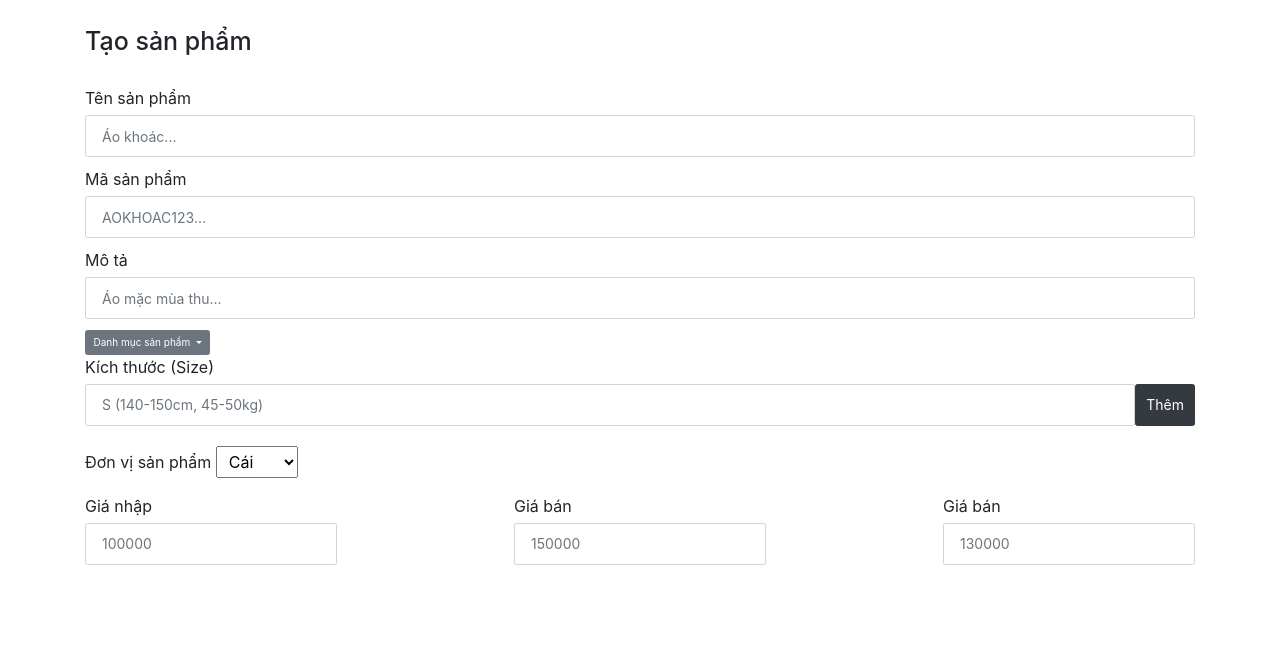
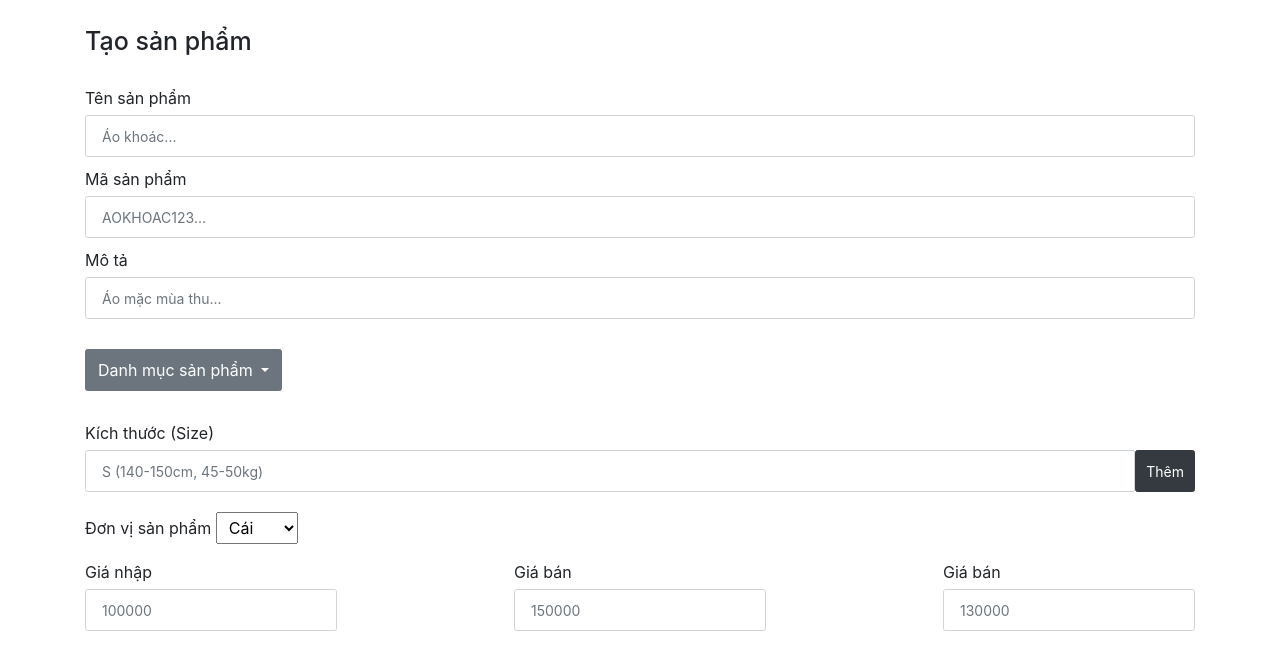
Before and after one commit to nguyenchilap/clothes-shop-ui-js-core, a plain HTML site: page index.html in a window 1280 px wide. Shown: the part 66-736 px from the top of the page. Drawn offline with nearby package versions, Linux system fonts and the light colour scheme; no server answers.

Commit message:
categories dropdown

```diff
--- a/assets/css/create-product-form.css
+++ b/assets/css/create-product-form.css
@@ -19,3 +19,7 @@ ul.product-size-list {
     padding-left: 8px;
     margin-right: 8px;
 }
+
+.createProductForm__categories ul li{
+    font-size: 1.4rem;
+}
--- a/index.html
+++ b/index.html
@@ -62,8 +62,8 @@
                     <input type="text" class="form-control" name="description" id="product-description" placeholder="Áo mặc mùa thu...">
                 </div>
 
-                <div class="dropdown createProductForm__categories">
-                    <button class="btn btn-secondary dropdown-toggle" type="button" data-bs-toggle="dropdown" aria-expanded="false">
+                <div class="dropdown createProductForm__categories mt-5 mb-5">
+                    <button class="btn btn-secondary dropdown-toggle btn-custom-medium" data-bs-toggle="dropdown" aria-expanded="false">
                       Danh mục sản phẩm
                     </button>
                     <ul class="dropdown-menu">
```
Also changed, not shown: assets/javascript/html.js (line endings or trailing spaces).
